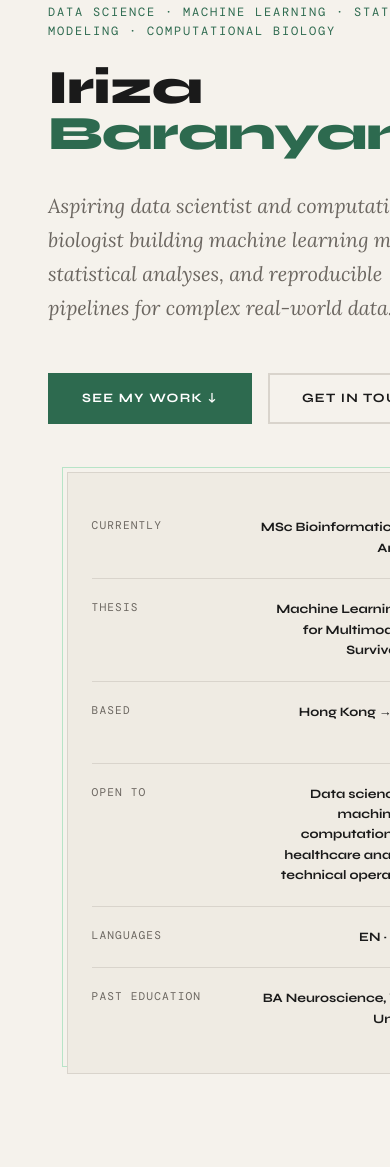
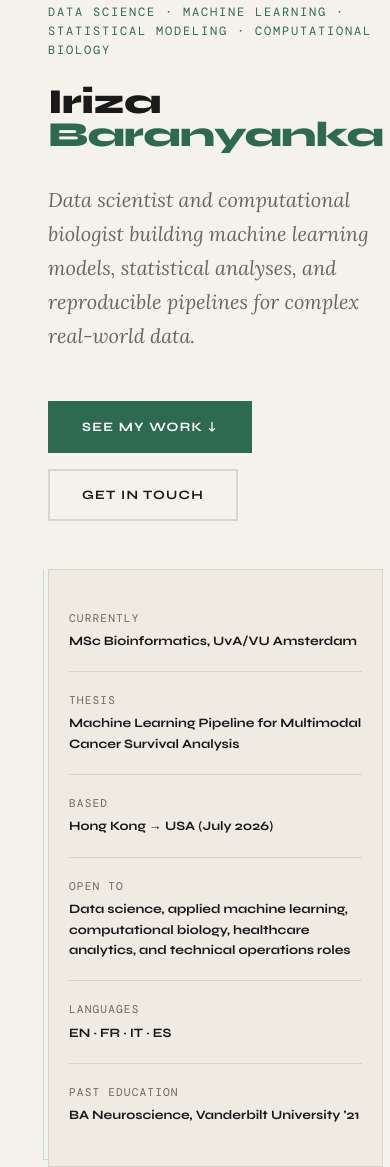
Before and after one commit to irizabara/irizabara.github.io, a website: page index.html in a window 390 px wide. Shown: the part 189-1356 px from the top of the page. Drawn offline with nearby package versions, Linux system fonts and the light colour scheme.

Commit message:
mobile changes part2

```diff
--- a/css/style.css
+++ b/css/style.css
@@ -654,15 +654,19 @@
 
   /* ── RESPONSIVE ── */
   @media (max-width: 900px) {
+    body { overflow-x: hidden; }
     nav { padding: 1rem 1.5rem; }
     .nav-links { gap: 1.5rem; }
     section { padding: 4rem 1.5rem; }
     .hero { grid-template-columns: 1fr; min-height: auto; }
-    .hero-card { padding: 1.5rem; }
-    .stat-value { font-size: 0.8rem; }
+    .hero-name { font-size: 2.2rem; }
+    .hero-left { padding: 7rem 1.5rem 3rem; }
+    .hero-right { padding: 0 1.5rem 4rem; overflow: hidden; }
+    .hero-visual { width: 100%; }
+    .hero-card { padding: 1.25rem; width: 100%; box-sizing: border-box; }
+    .stat-row { flex-direction: column; gap: 0.2rem; }
+    .stat-value { text-align: left; max-width: 100%; font-size: 0.8rem; }
     .hero-bg-text { display: none; }
-    .hero-left { padding: 7rem 1.5rem 3rem; }
-    .hero-right { padding: 0 1.5rem 4rem; }
     .about-grid { grid-template-columns: 1fr; gap: 3rem; }
     .work-grid { grid-template-columns: 1fr; }
     .work-card.featured { grid-column: span 1; grid-template-columns: 1fr; }
@@ -674,6 +678,6 @@
   @media (max-width: 600px) {
     .nav-links { display: none; }
     .skills-grid { grid-template-columns: 1fr; }
-    .hero-name { font-size: 3rem; }
+    .hero-name { font-size: 2.2rem; }
     .timeline-meta { flex-direction: column; }
   }
--- a/index.html
+++ b/index.html
@@ -32,7 +32,7 @@
       <span>Baranyanka</span>
     </h1>
     <p class="hero-tagline">
-     Aspiring data scientist and computational biologist building machine learning models, statistical analyses, and reproducible pipelines for complex real-world data.
+     Data scientist and computational biologist building machine learning models, statistical analyses, and reproducible pipelines for complex real-world data.
     </p>
     <div class="hero-cta">
       <a href="#work" class="btn-primary">See my work ↓</a>
```
